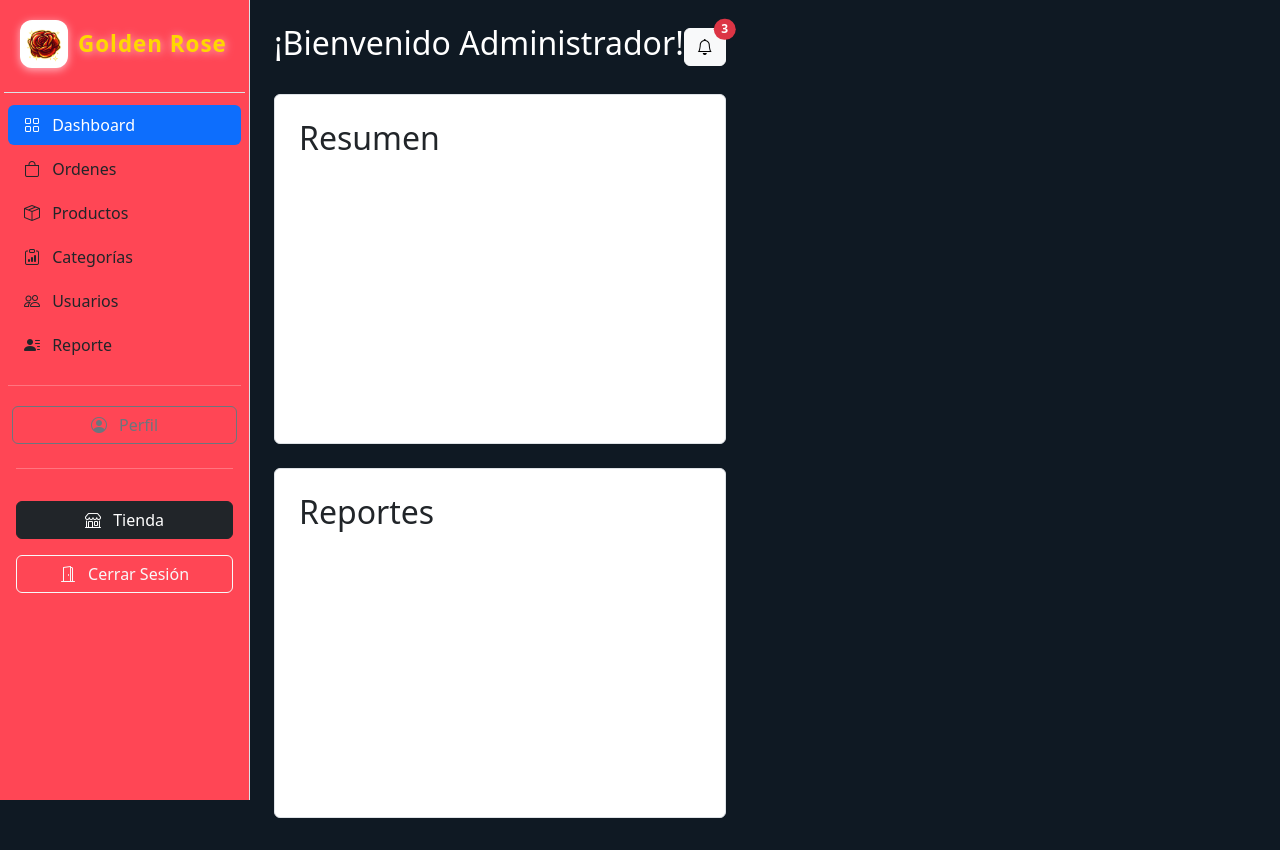
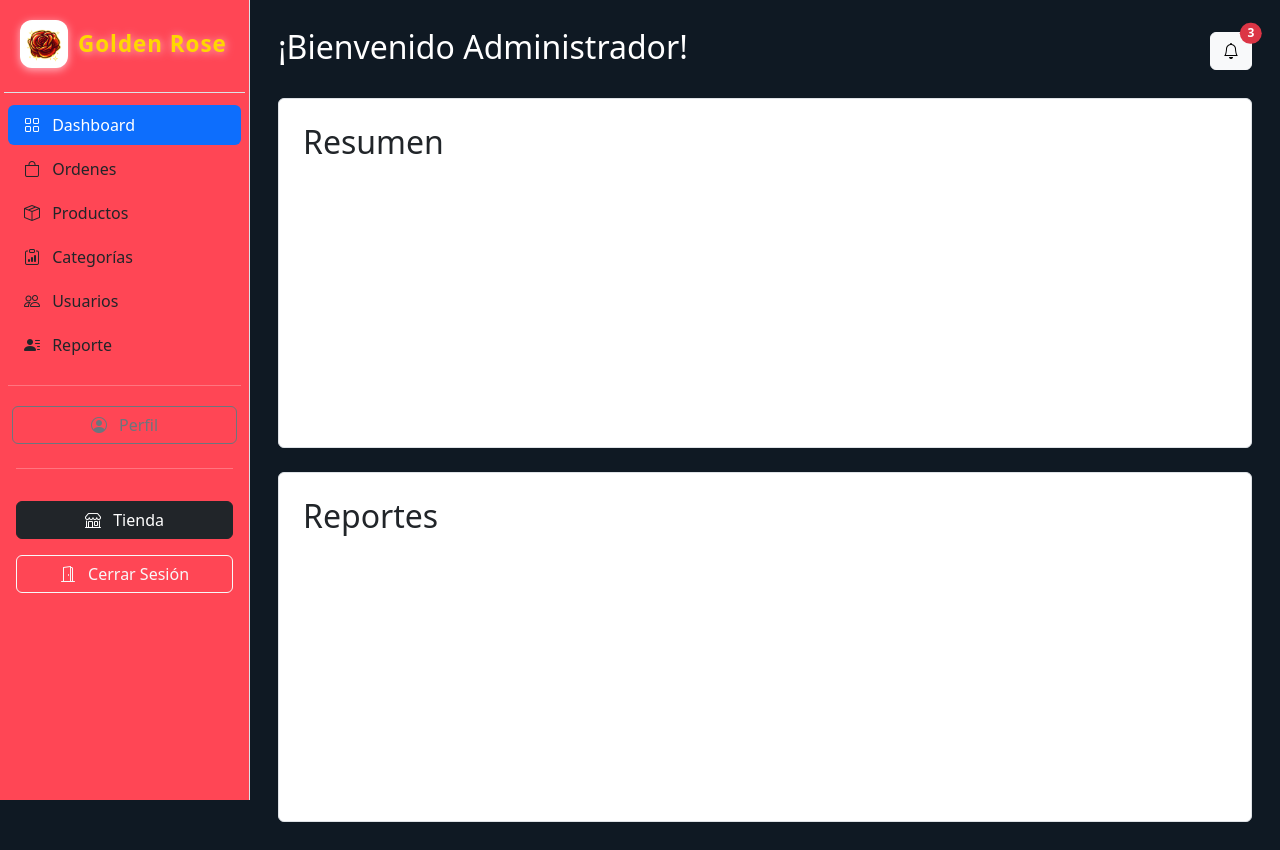
Before and after one commit to Panditax727/Golden-Rose-React, a React (Vite) app: page /admin in a window 1280 px wide. Built offline with nearby package versions, Linux system fonts and the light colour scheme.

Commit message:
Update Administrador.jsx
fix: bug sidebar

```diff
--- a/src/pages/admin/Administrador.jsx
+++ b/src/pages/admin/Administrador.jsx
@@ -4,6 +4,7 @@ import "bootstrap/dist/css/bootstrap.min.css";
 import "bootstrap/dist/js/bootstrap.bundle.min.js";
 import "bootstrap-icons/font/bootstrap-icons.css";
 import SideBarAdmin from "../../components/SideBarAdmin";
+import "../../css/home_style.css";
 
 function Administrador() {
   useEffect(() => {
@@ -14,7 +15,7 @@ function Administrador() {
     <>
     <div className="d-flex">
       <SideBarAdmin/>
-      <main className="rose_gold p-4">
+      <main className="main-content rosegold m-1 p-4">
         {/* Encabezado principal */}
         <header className="d-flex justify-content-between align-items-center mb-4">
           <h2>¡Bienvenido Administrador!</h2>
```
